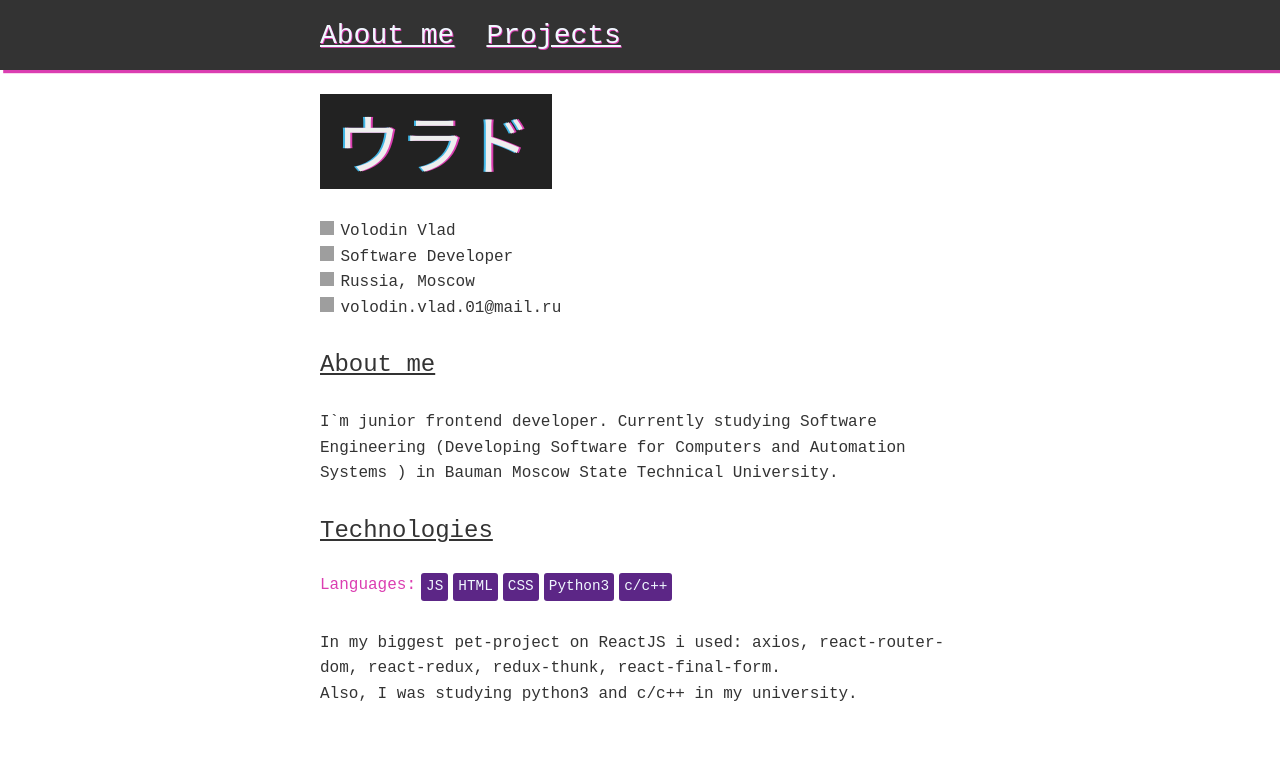
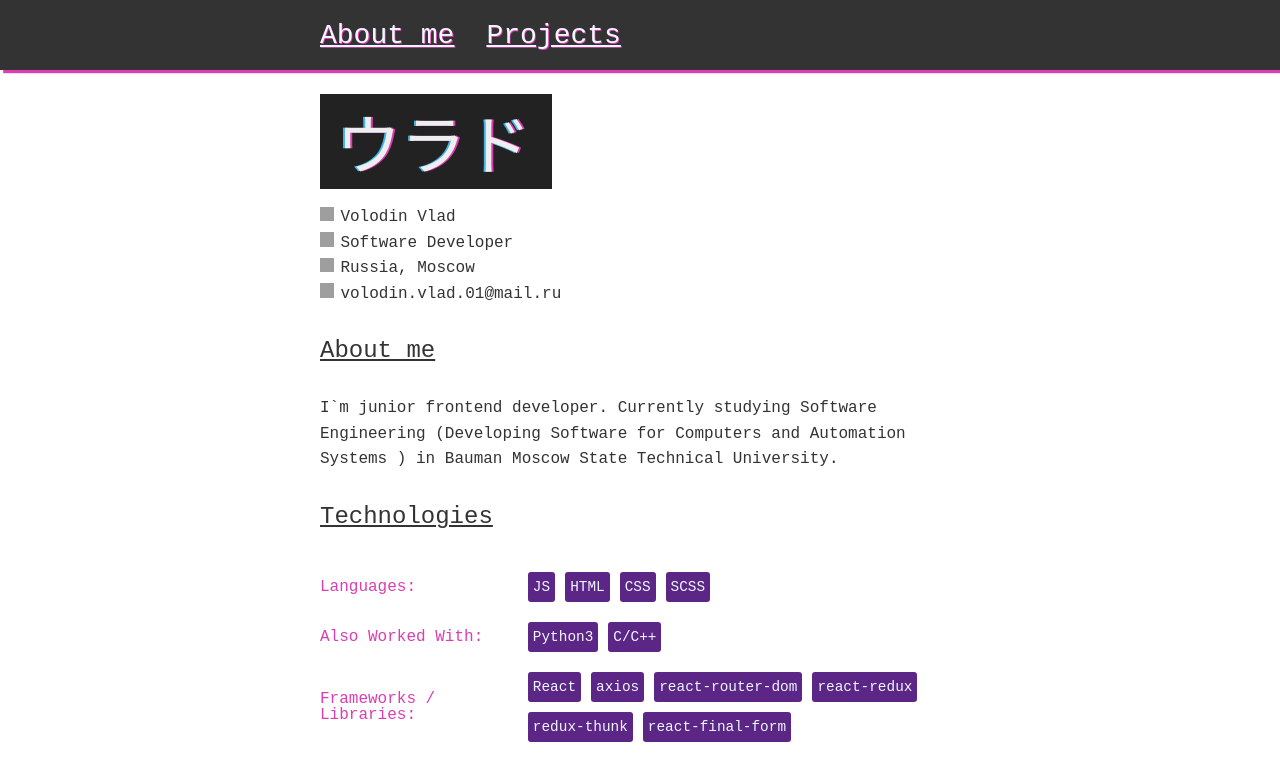
Before and after one commit to Kand1/personal-site, a React (Create React App) app: page /#/about in a window 1280 px wide. Shown: the top 780 px of the page. Built offline with nearby package versions, Linux system fonts and the light colour scheme; grey boxes are pictures that could not be loaded.

Commit message:
update information

```diff
--- a/package.json
+++ b/package.json
@@ -2,10 +2,12 @@
   "name": "personal-site",
   "version": "0.1.0",
   "private": true,
+  "homepage": "https://kand1.github.io/personal-site/",
   "dependencies": {
     "@testing-library/jest-dom": "^5.14.1",
     "@testing-library/react": "^11.2.7",
     "@testing-library/user-event": "^12.8.3",
+    "gh-pages": "^3.2.3",
     "react": "^17.0.2",
     "react-dom": "^17.0.2",
     "react-router": "^5.2.0",
@@ -17,7 +19,9 @@
     "start": "react-scripts start",
     "build": "react-scripts build",
     "test": "react-scripts test",
-    "eject": "react-scripts eject"
+    "eject": "react-scripts eject",
+    "predeploy": "npm run build",
+    "deploy": "gh-pages -d build"
   },
   "eslintConfig": {
     "extends": [
--- a/src/About.css
+++ b/src/About.css
@@ -15,29 +15,45 @@
     width: 200px;
 }
 
+.Content__about-me_list {
+    grid-area: l;
+    display: flex;
+    flex-wrap: wrap;
+    list-style: none;
+    margin-left: -20px;
+    margin-top: 5px;
+    margin-bottom: 5px;
+}
+
+.Content__about-me_str-item {
+    display: grid;
+    grid-template-columns: 2fr 5fr;
+    grid-template-areas: "p l" ;
+    max-width: 700px;
+    align-items: center;
+}
+
 .Content__about-me_background {
-    margin-top: 27.5px;
+    vertical-align: center;
     padding: 5px;
-    margin-left: 5px;
-    line-height: 1.2;
+    margin: 5px;
+    line-height: 1.4;
     color: aliceblue;
     background-color: #5c2686;
     border-radius: 3px;
     font-size: 0.9em;
-}
-
-.Content__about-me_inline {
-    vertical-align: center;
-    display: flex;
+    display: list-item;
 }
 
 .Content__about-me_p {
-    margin-top: 30px;
-    line-height: 1.2;
+    grid-area: p;
+    padding: 0;
+    line-height: 1;
     color: #db3eb1;
 }
 
 .Content__about-me_h {
+    margin-bottom: 30px;
     text-decoration-line: underline;
     line-height: 1.2;
     color: #333;
@@ -45,7 +61,6 @@
 }
 
 .Content__about-me {
-    margin-top: 30px;
     margin-bottom: 30px;
     list-style-type: none;
     padding: 0;
--- a/src/App.css
+++ b/src/App.css
@@ -40,3 +40,18 @@
   text-shadow: 0.2rem 0.2rem #db3eb1;
   transition: all 300ms  ease;
 }
+
+@media (max-width: 700px) {
+  .Content {
+    margin: 3vh 25px 5vh 25px;
+  }
+
+  .App header {
+    grid-template-columns: 1fr;
+    grid-template-areas: "n" ;
+  }
+
+  .app-header__item {
+    margin: auto;
+  }
+}
--- a/src/Components/About.jsx
+++ b/src/Components/About.jsx
@@ -13,12 +13,11 @@ const ImgAndSpan = (props) => {
 }
 
 const RowOfSpans = (props) => {
-    let spans = props.spans.map(text => <div className="Content__about-me_background">{text}</div>)
+    let spans = props.spans.map(text => <li className="Content__about-me_background">{text}</li>)
     return (
-            <div className="Content__about-me_inline">
-
+            <ul className="Content__about-me_list">
                 {spans}
-            </div>
+            </ul>
     )
 }
 
@@ -59,18 +58,27 @@ export const About = (props) => {
             <div className="Content__about-me_h" >
                 Technologies
             </div>
-            <div className="Content__about-me_inline">
-                <div className="Content__about-me_p" >
+            <div className="Content__about-me">
+                <div className="Content__about-me_str-item">
+                <span className="Content__about-me_p" >
                     Languages:
+                </span>
+                    <RowOfSpans spans = {["JS", "HTML", "CSS", "SCSS"]}/>
                 </div>
-                <RowOfSpans spans = {["JS", "HTML", "CSS", "Python3", "c/c++"]}/>
-            </div>
 
-            <div className="Content__about-me">
-                In my biggest pet-project on ReactJS i used:
-                axios, react-router-dom, react-redux, redux-thunk,
-                react-final-form. <br></br>
-                Also, I was studying python3 and c/c++ in my university.
+                <div className="Content__about-me_str-item">
+                <span className="Content__about-me_p" >
+                    Also Worked With:
+                </span>
+                    <RowOfSpans spans = {["Python3", "C/C++"]}/>
+                </div>
+
+                <div className="Content__about-me_str-item">
+                <span className="Content__about-me_p" >
+                    Frameworks / Libraries:
+                </span>
+                    <RowOfSpans spans = {["React" , "axios", "react-router-dom", "react-redux", "redux-thunk", "react-final-form"]}/>
+                </div>
             </div>
 
         </div>
```
Also changed, not shown: 1 other file (tests, documents, lock files or other folders).
